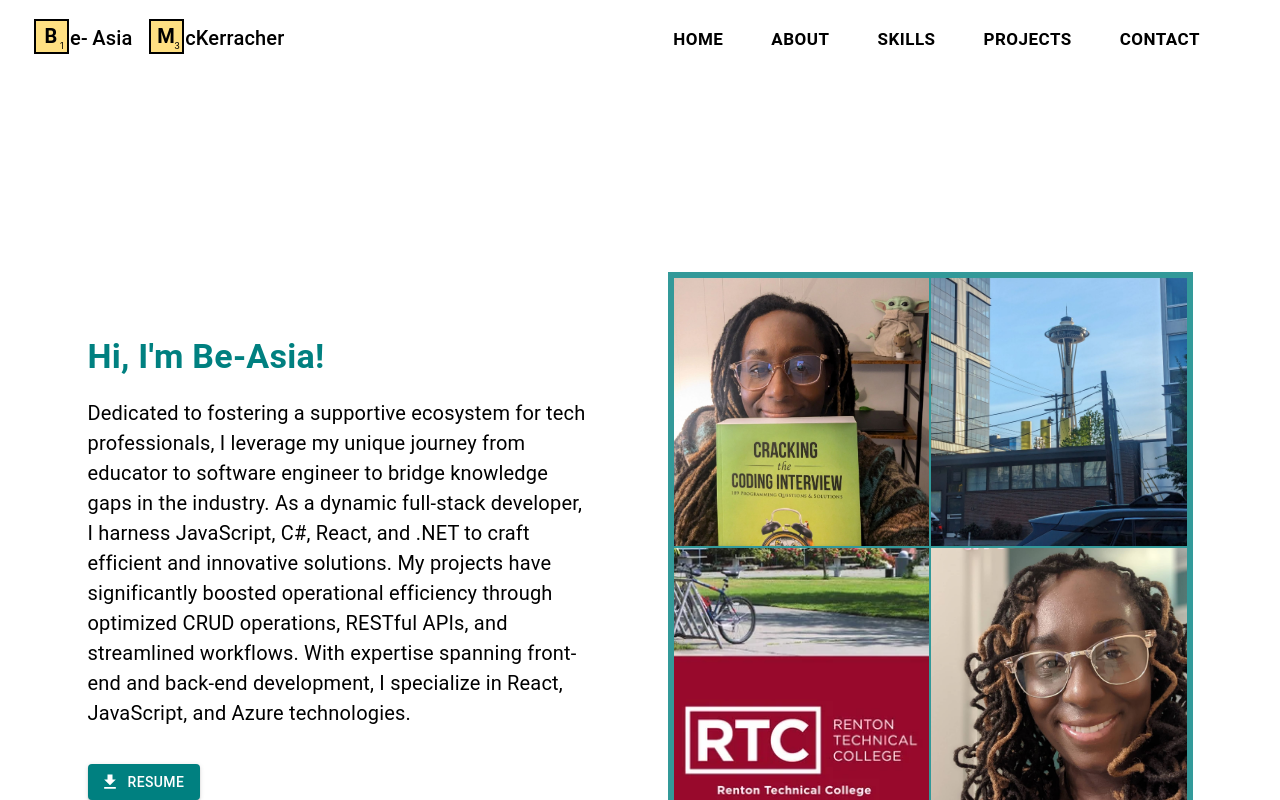
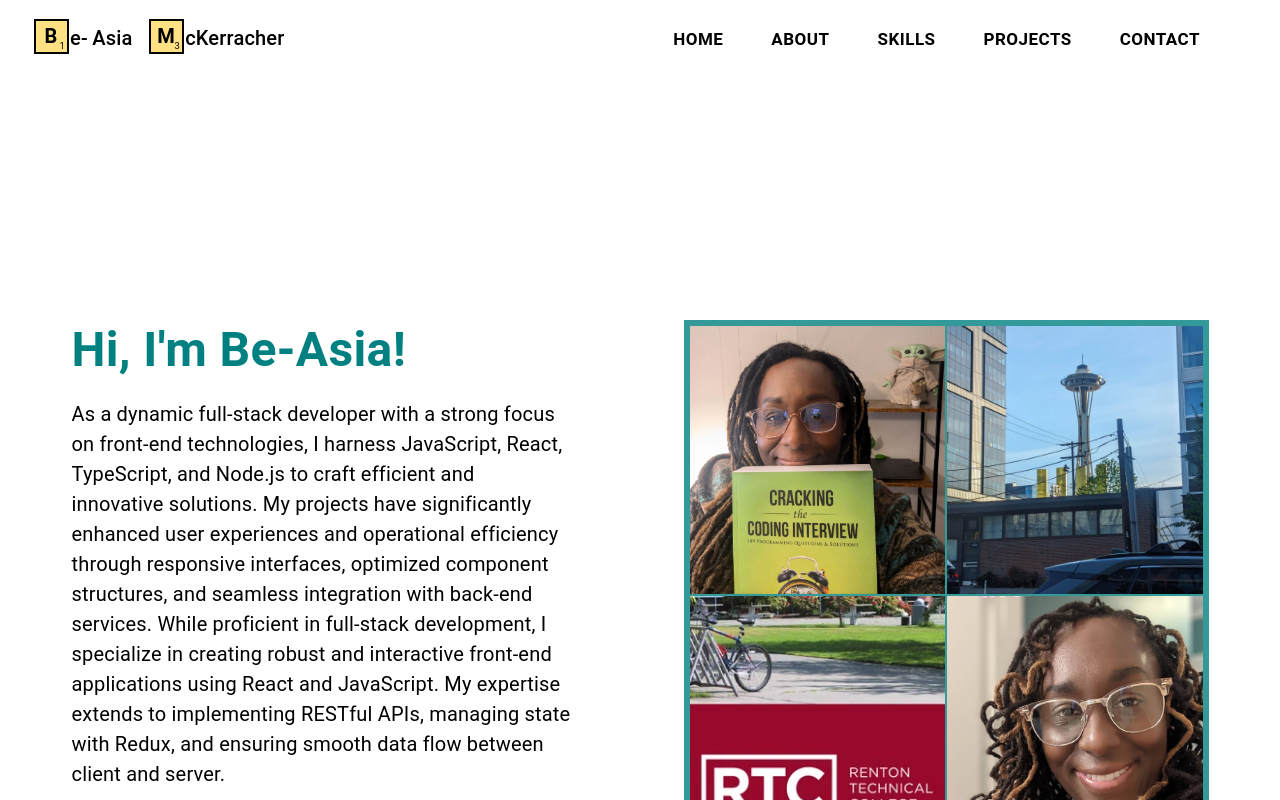
Before and after one commit to amerigirl/website, a React (Create React App) app: page / in a window 1280 px wide. Shown: the top 800 px of the page. Built offline with nearby package versions, Linux system fonts and the light colour scheme.

Commit message:
adjusting margins

```diff
--- a/src/Components/LandingSection.jsx
+++ b/src/Components/LandingSection.jsx
@@ -27,10 +27,10 @@ const LandingSection = () => {
           display: "flex",
           alignItems: "flex-start",
           justifyContent: "center",
-          gap: "5rem",
+          gap: "7rem",
           height: "61vh",
           marginTop: "13rem",
-          marginBottom: "-2.5rem"
+          marginBottom: "12.5rem",
         }}
       >
         <Box
@@ -44,27 +44,30 @@ const LandingSection = () => {
             variant="h4"
             component="div"
             sx={{
-              marginTop: "4rem",
               color: "primary.main",
               fontWeight: "bold",
+              fontSize: "3rem",
+              marginTop:"3rem",
             }}
           >
             Hi, I'm Be-Asia!
           </Typography>
           <br></br>
           <Typography sx={{ fontSize: "20px" }}>
-            Dedicated to fostering a supportive ecosystem for tech
-            professionals, I leverage my unique journey from educator to
-            software engineer to bridge knowledge gaps in the industry. As a
-            dynamic full-stack developer, I harness JavaScript, C#, React, and
-            .NET to craft efficient and innovative solutions. My projects have
-            significantly boosted operational efficiency through optimized CRUD
-            operations, RESTful APIs, and streamlined workflows. With expertise
-            spanning front-end and back-end development, I specialize in React,
-            JavaScript, and Azure technologies.
+            As a dynamic full-stack developer with a strong focus on front-end
+            technologies, I harness JavaScript, React, TypeScript, and Node.js
+            to craft efficient and innovative solutions. My projects have
+            significantly enhanced user experiences and operational efficiency
+            through responsive interfaces, optimized component structures, and
+            seamless integration with back-end services. While proficient in
+            full-stack development, I specialize in creating robust and
+            interactive front-end applications using React and JavaScript. My
+            expertise extends to implementing RESTful APIs, managing state with
+            Redux, and ensuring smooth data flow between client and server.
+            <br></br>
+            <br></br>
           </Typography>
           <br></br>
-          <Box display={"flex"} gap={"2.5rem"} marginTop={"1rem"}>
           <Box>
             <Button
               variant="contained"
@@ -73,8 +76,6 @@ const LandingSection = () => {
             >
               Resume
             </Button>
-            </Box>
-
           </Box>
         </Box>
 
@@ -90,6 +91,7 @@ const LandingSection = () => {
             borderColor: "primary.light",
             boxSizing: "border-box",
             backgroundColor: "primary.light",
+            marginTop: "3rem",
           }}
         >
           {aboutImageData.map((item) => (
```
Lines whose indentation alone changed are shown as unchanged.
